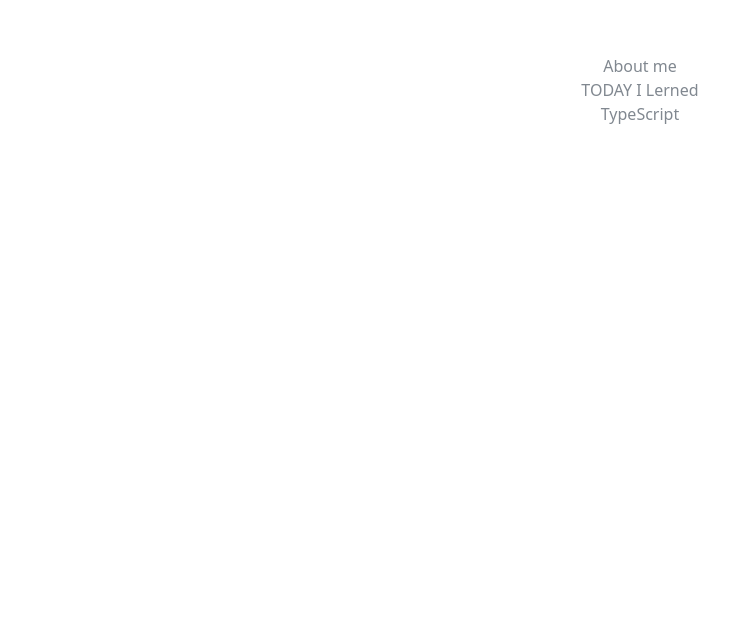
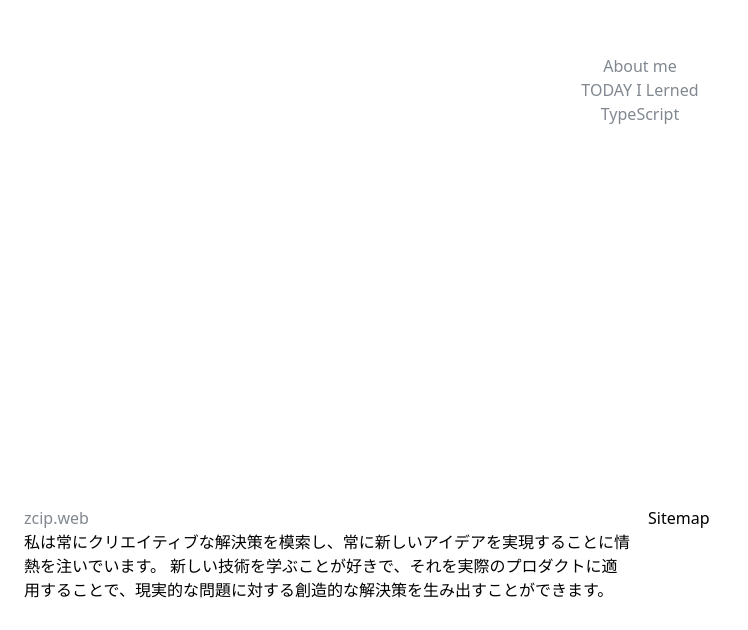
Before and after one commit to zcip/zcip.dev, a Next.js app: page / in a window 1280 px wide. Shown: the part 406-1036 px from the top of the page, without its empty margins (0-748 px from the left). Before the commit the page ends 896 px from the top, so only its background shows below. Built offline with nearby package versions, Linux system fonts and the light colour scheme.

Commit message:
Footerを追加

```diff
--- a/app/page.tsx
+++ b/app/page.tsx
@@ -1,6 +1,23 @@
 // "use client"
 
 import Link from "next/link"
+
+function Footer() {
+  return (
+    <footer className="p-4">
+      <nav className="grid grid-cols-2 gap-4">
+        <div className="pb-3">
+          <Link href="/">zcip.web</Link>
+          <p>
+            私は常にクリエイティブな解決策を模索し、常に新しいアイデアを実現することに情熱を注いでいます。
+            新しい技術を学ぶことが好きで、それを実際のプロダクトに適用することで、現実的な問題に対する創造的な解決策を生み出すことができます。
+          </p>
+        </div>
+        <div>Sitemap</div>
+      </nav>
+    </footer>
+  )
+}
 
 export default function Home() {
   return (
@@ -11,6 +28,7 @@ export default function Home() {
           <Link href="/til">TODAY I Lerned</Link>
           <Link href="/typescript">TypeScript</Link>
         </main>
+        <Footer />
       </div>
     </>
   )
```
